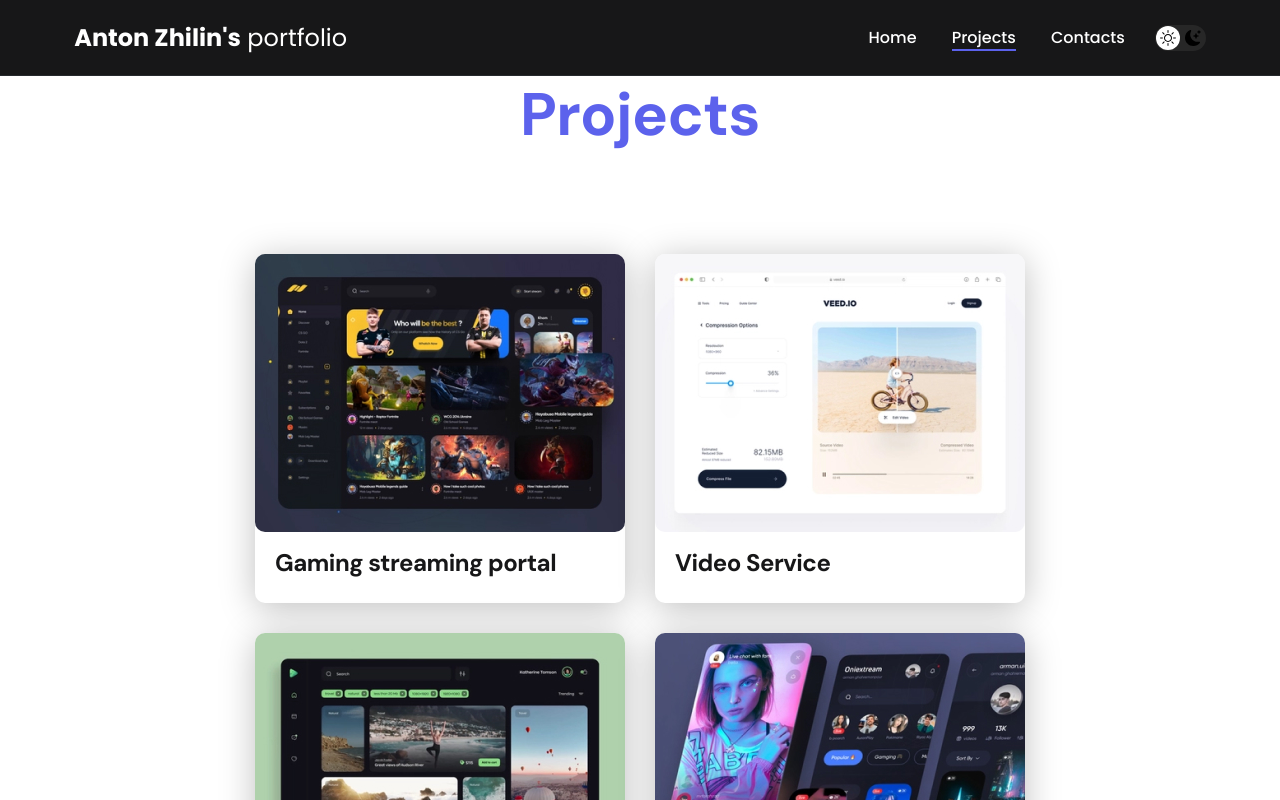
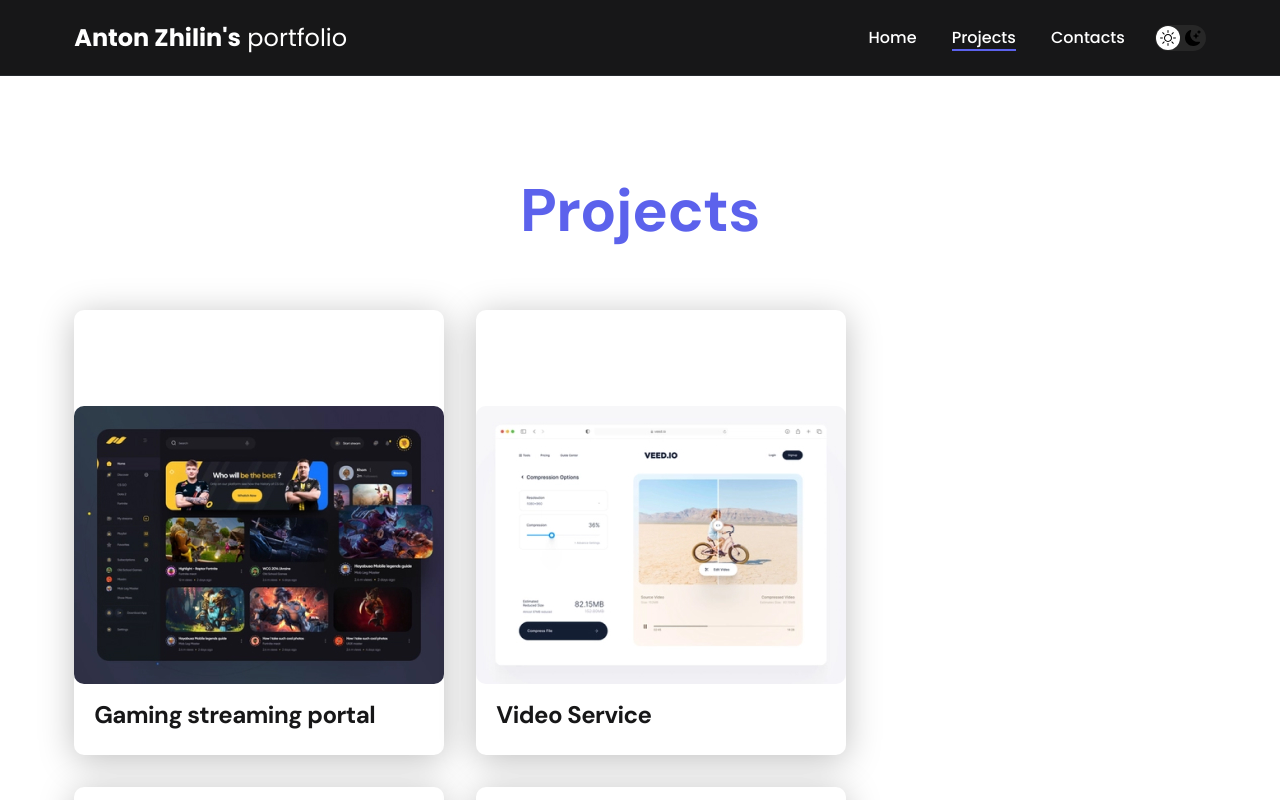
Before and after one commit to ministrov/my-portfolio-react, a React (Create React App) app: page /projects in a window 1280 px wide. Shown: the top 800 px of the page. Built offline with nearby package versions, Linux system fonts and the light colour scheme.

Commit message:
feat: align all containers

```diff
--- a/src/components/promo/Promo.js
+++ b/src/components/promo/Promo.js
@@ -7,10 +7,12 @@ import './style.css';
 const Promo = ({ setIsOpen }) => {
   return (
     <section className="promo">
+      <div className="container">
+        <div className="promo__wrapper">
           <motion.div
-        className="promo__wrapper"
+            className="promo__text-wrapper"
             initial={{ x: -50, opacity: 0 }}
-        whileInView={{ x: 0, opacity: 1}}
+            whileInView={{ x: 0, opacity: 1 }}
             transition={{ type: 'tween', duration: 1 }}
           >
             <h2 className="promo__title">
@@ -27,12 +29,14 @@ const Promo = ({ setIsOpen }) => {
           </motion.div>
           <motion.div
             className="promo__image-wrapper"
-        initial={{ x: 50, opacity: 1}}
+            initial={{ x: 50, opacity: 1 }}
             whileInView={{ x: 0, opacity: 1 }}
             transition={{ type: 'tween', duration: 1 }}
           >
-        <img src={pic} className="promo__image" alt="Avatar img"/>
+            <img src={pic} className="promo__image" alt="Avatar img" />
           </motion.div>
+        </div>
+      </div>
     </section>
   )
 }
--- a/src/components/promo/style.css
+++ b/src/components/promo/style.css
@@ -1,11 +1,8 @@
 /* promo */
 
 .promo {
-  display: flex;
-  justify-content: center;
-  align-items: center;
-  column-gap: 3rem;
-  min-height: 600px;
+  padding-top: 6rem;
+  min-height: 560px;
   text-align: center;
   color: var(--promo-text);
   background-color: var(--promo-bg);
@@ -16,6 +13,14 @@
 }
 
 .promo__wrapper {
+  display: flex;
+  justify-content: space-between;
+  align-items: center;
+  column-gap: 3rem;
+}
+
+.promo__text-wrapper {
+
   max-width: 100%;
 }
 
@@ -47,6 +52,7 @@
 }
 
 .promo__image-wrapper {
+  min-width: 44%;
   padding: 0.3125rem;
   border-radius: 50%;
   box-shadow: var(--box-shadow);
--- a/src/styles/main.css
+++ b/src/styles/main.css
@@ -115,19 +115,22 @@ body {
 
 .projects {
   overflow: hidden;
+  padding-top: 6rem;
 }
 
 .projects__list {
   display: flex;
-  justify-content: center;
   flex-wrap: wrap;
-  column-gap: 30px;
-  row-gap: 30px;
-  padding-top: 2.5rem;
+  gap: 2rem;
+  max-width: 1260px;
   padding-bottom: 2.5rem;
 }
 
 /* Project details */
+
+.project {
+  padding-top: 6rem;
+}
 
 .project-details {
   margin: 0 auto;
@@ -136,7 +139,6 @@ body {
   flex-direction: column;
   align-items: center;
   text-align: center;
-  padding-top: 3rem;
   padding-bottom: 3rem;
 }
 
```
Lines whose indentation alone changed are shown as unchanged.
